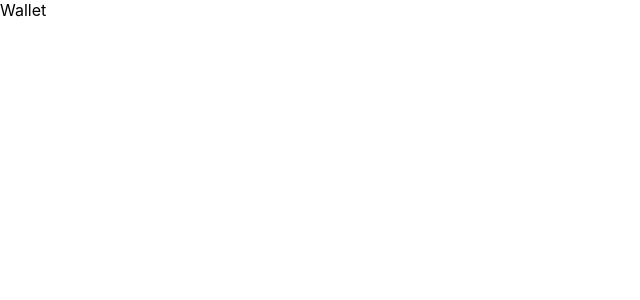
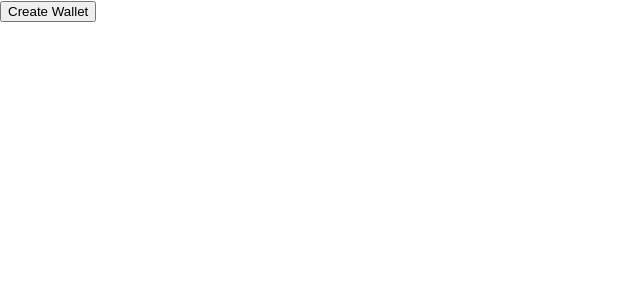
Before and after one commit to salil-naik/project-v, a React (Create React App) app in the folder frontend/: page / in a window 1280 px wide. Shown: the top 300 px of the page, without its empty margins (0-640 px from the left). Built offline with nearby package versions, Linux system fonts and the light colour scheme.

Commit message:
basic wallet setup

```diff
--- a/frontend/src/components/wallet.jsx
+++ b/frontend/src/components/wallet.jsx
@@ -8,8 +8,10 @@ const createWallet = () => {
 
     console.log("Private Key", wallet.privateKey);
     console.log("Wallet Address", wallet.address);
-    console.log("Wallet Mneumonic", wallet.mnemonic);
+    console.log("Wallet Mneumonic", wallet.mnemonic.phrase);
 
+    const walletMnemonic = ethers.Wallet.fromMnemonic(wallet.mnemonic.phrase);
+    console.log(walletMnemonic);
 }
 
 
@@ -20,7 +22,7 @@ function Wallet() {
 
     return(
         <div>
-            <div onClick={createWallet}> Wallet </div>
+            <button onClick={createWallet}> Create Wallet </button>
         </div>
     )
 }
```
